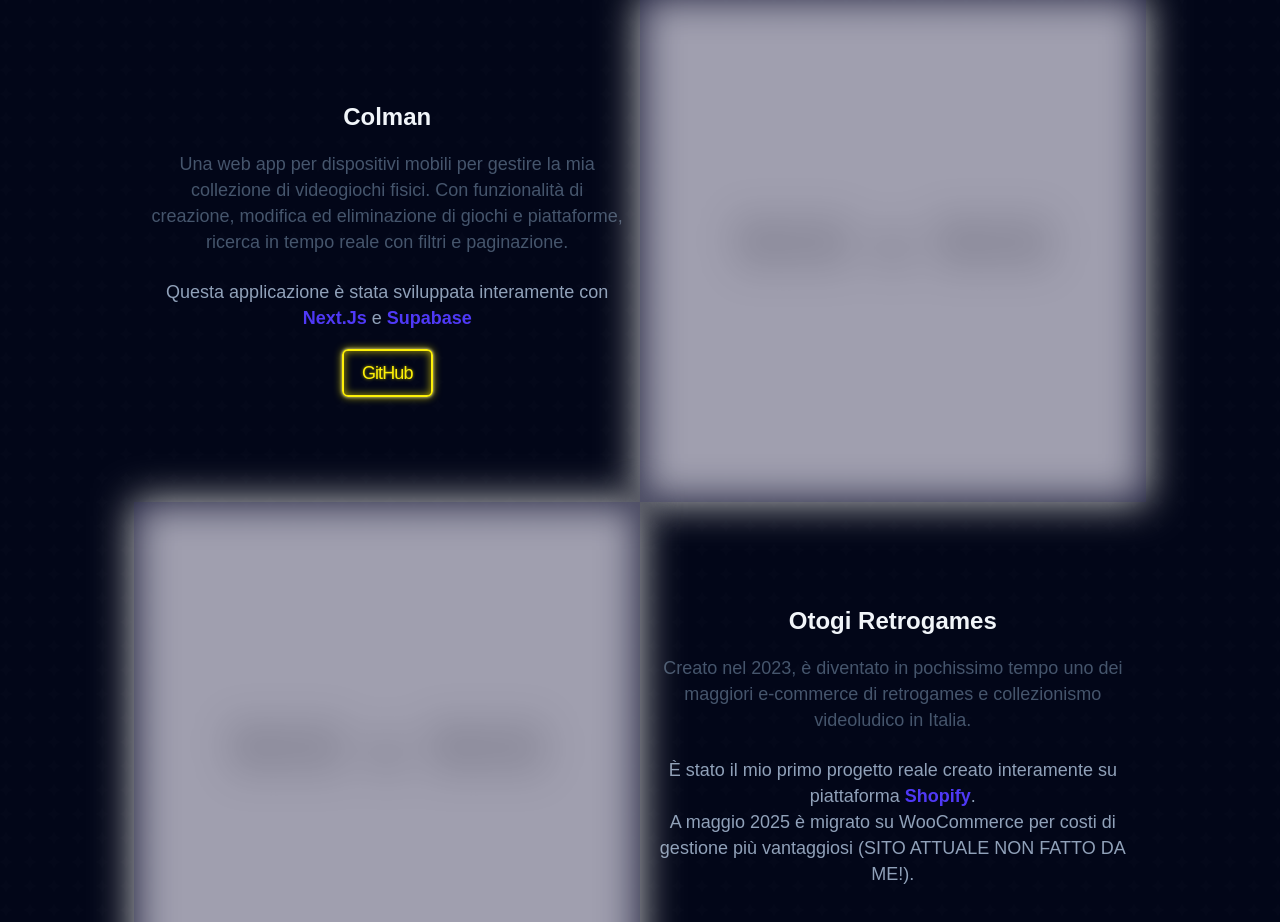
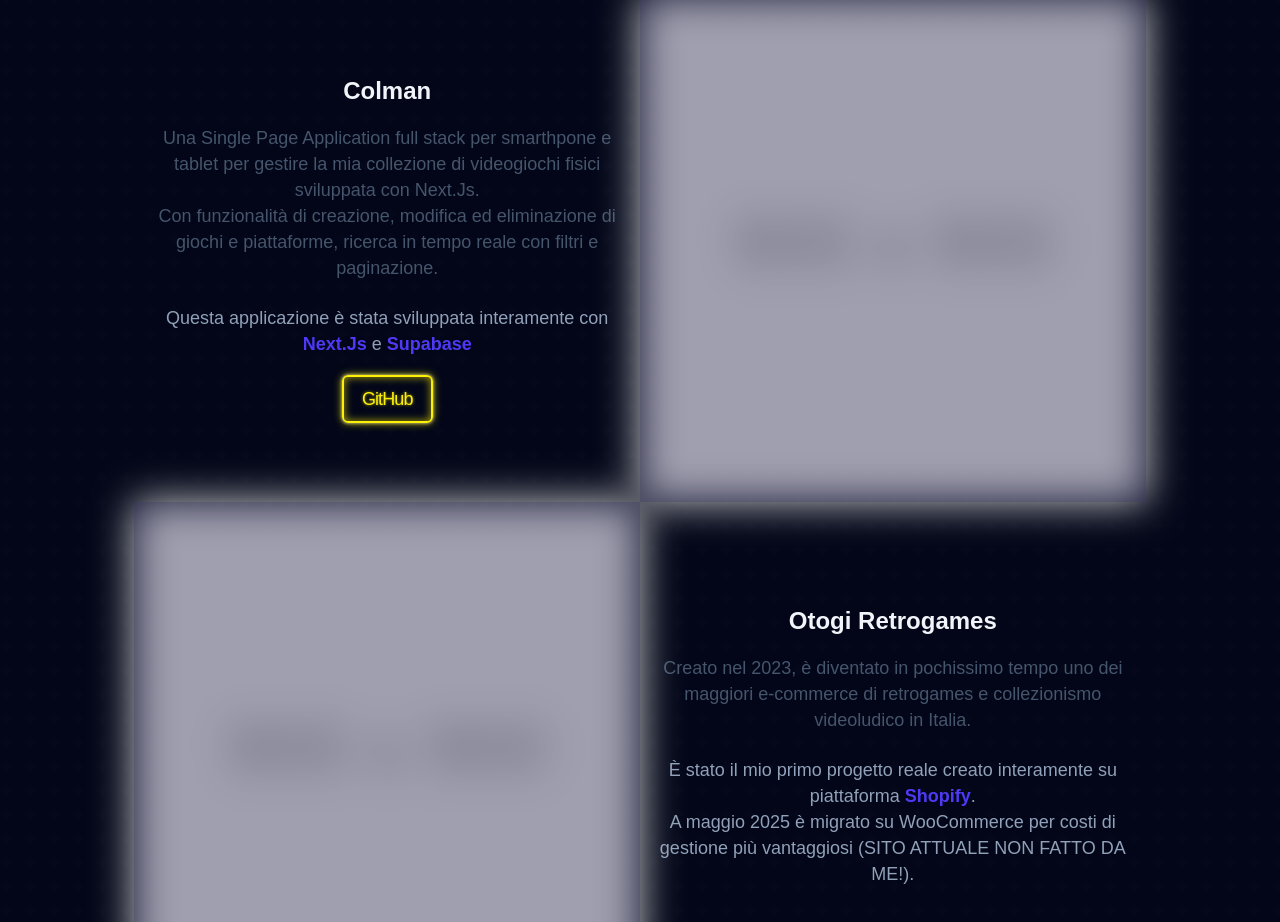
Before and after one commit to FedericoViga/Portfolio, a website built with Vite: page index.html in a window 1280 px wide. Shown: the part 5240-6162 px from the top of the page. Built offline with nearby package versions, Linux system fonts and the light colour scheme; placeholder pictures from the web are drawn by us; a web font is replaced by a local one.

Commit message:
cambiata immagine e descrizione ColMan

```diff
--- a/index.html
+++ b/index.html
@@ -464,15 +464,16 @@
         <h3 class="work__project-title">Colman</h3>
         <div class="work__image0">
           <div class="work__img-wrapper">
-            <img class="lazy loading" src="https://fakeimg.pl/900" data-src="/colman-showcase.png"
+            <img class="lazy loading" src="https://fakeimg.pl/900" data-src="/colman-new-showcase.webp"
               alt="Pagina portfolio">
           </div>
         </div>
         <div class="work__project work__content0">
           <h3 class="work__project-subtitle">Colman</h3>
-          <p class="work__project-description1">Una web app per dispositivi mobili per gestire la mia collezione di
-            videogiochi fisici. Con
-            funzionalità di creazione, modifica ed eliminazione di giochi e piattaforme, ricerca in tempo reale con
+          <p class="work__project-description1">Una Single Page Application full stack per smarthpone e tablet per
+            gestire la mia collezione di
+            videogiochi fisici sviluppata con Next.Js.<br>
+            Con funzionalità di creazione, modifica ed eliminazione di giochi e piattaforme, ricerca in tempo reale con
             filtri e
             paginazione.</p>
           <p class="work__project-description2">Questa applicazione è stata sviluppata interamente con
```
Also changed, not shown: public/colman-new-showcase.webp (added), public/colman-showcase.png (deleted).
